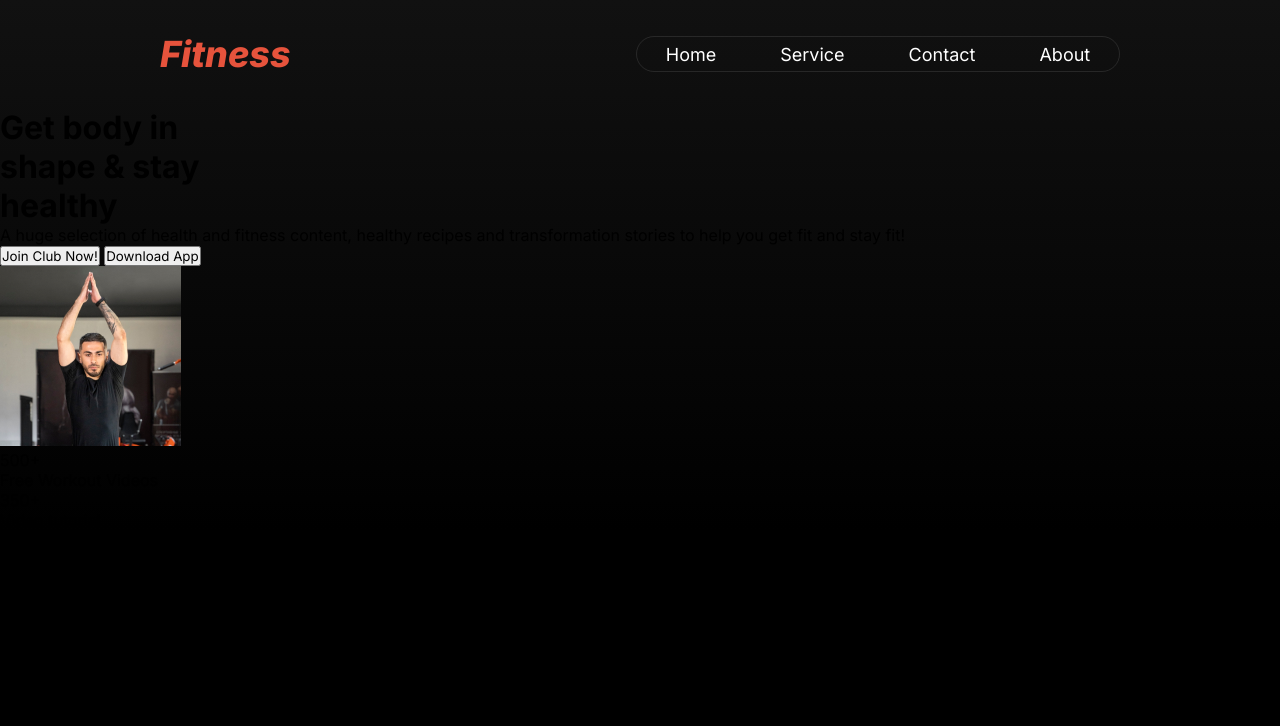
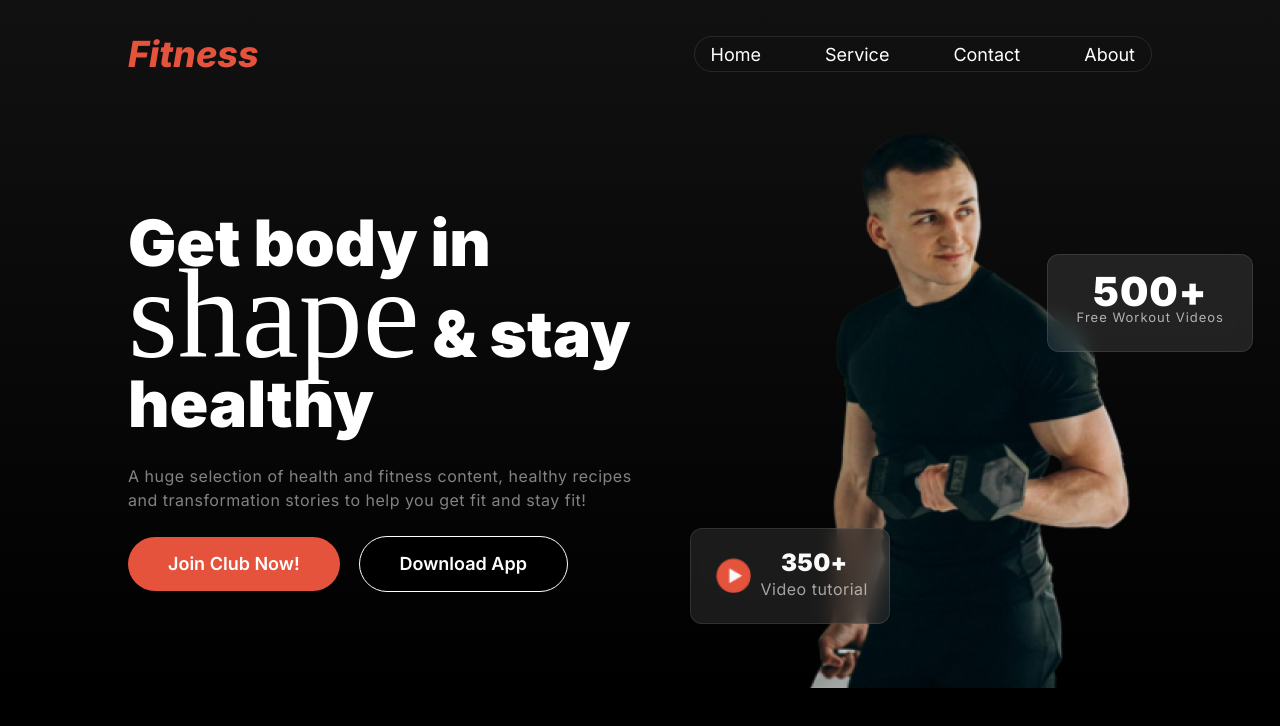
Before and after one commit to moman01/varsatile-ui, a plain HTML site: page index.html in a window 1280 px wide. Drawn offline with Linux system fonts and the light colour scheme; a web font is replaced by a local one.

Commit message:
banner section done

```diff
--- a/index.html
+++ b/index.html
@@ -20,18 +20,20 @@
      </nav>
 <div class="banner">
     <div class="banner-content">
-        <h1>Get body in <br> shape & stay <br> healthy</h1>
-        <p>A huge selection of health and fitness content, healthy recipes and transformation stories to help you get fit and stay
+        <h1>Get body in <br> <span class="shape">shape</span> & stay <br> healthy</h1>
+        <p>A huge selection of health and fitness content, healthy recipes <br> and transformation stories to help you get fit and stay
         fit!</p>
-        <button>Join Club Now!</button>
-        <button>Download App</button>
+        <button class="btn-primary">Join Club Now!</button>
+        <button class="btn-second">Download App</button>
+    </div>
+    <div class="bannerimage">
+        <img src="./images/banner.png" alt="" srcset="">
+        <button class="p1">500+ <br><span>Free Workout Videos</span></button>
+        <button class="p2">350+ <br><span>Video tutorial</span></button>
+        <img class="dot-arrow" src="./images/play.png" alt="">
     </div>
 </div>
-<div class="bannerimage">
-    <img src="./images/image 2.png" alt="" srcset="">
-    <p>500+ <br>Free Workout Videos</p>
-    <p>350+ <br>Video tutorial</p>
-</div>
+
 
     </header>
 
--- a/style.css
+++ b/style.css
@@ -1,58 +1,188 @@
-@import url('https://fonts.googleapis.com/css2?family=Inter:ital,opsz,wght@0,14..32,100..900;1,14..32,100..900&display=swap');
+@import url("https://fonts.googleapis.com/css2?family=Inter:ital,opsz,wght@0,14..32,100..900;1,14..32,100..900&display=swap");
 
-@import url('https://fonts.cdnfonts.com/css/miama');
+@import url("https://fonts.cdnfonts.com/css/miama");
 
-
-*{
+* {
   margin: 0;
   padding: 0;
   box-sizing: border-box;
-     font-family: "Inter",'Miama', sans-serif;
+  font-family: "Inter", "Miama", sans-serif;
 }
-body{
+body {
   background: #000;
 }
-header{
-    background: linear-gradient(180deg, #111 0%, rgba(119, 119, 119, 0.00) 100%);
+header {
+  background: linear-gradient(180deg, #111 0%, rgba(119, 119, 119, 0) 100%);
 }
-nav{
-    width: 75%;
+nav {
+  width: 80%;
   margin: 0 auto;
   padding: 2em 0;
   display: flex;
   justify-content: space-between;
   align-items: center;
 }
-nav h1{
-    color: #E6533C;
+nav h1 {
+  color: #e6533c;
   font-family: Inter;
   font-size: 36px;
   font-style: italic;
   font-weight: 800;
 }
-ul{
-
+ul {
   display: flex;
-padding: .4em 0.8em;
+  padding: 0.4em 0;
   align-items: center;
   justify-content: space-between;
   gap: 2em;
   border-radius: 39px;
-border: 1px solid rgba(255, 255, 255, 0.10);
-
+  border: 1px solid rgba(255, 255, 255, 0.1);
 }
-.nav-item{
+.nav-item {
   list-style-type: none;
 }
-.nav-item a{
+.nav-item a {
   text-decoration: none;
-    color: #FFF;
+  color: #fff;
   font-size: 18px;
   font-weight: 400;
   padding: 16px;
 }
-.nav-item :hover{
+.nav-item :hover {
   border-radius: 46px;
-background: #E6533C;
-padding: 8px 16px ;
+  background: #e6533c;
+  padding: 8px 16px;
 }
+
+.banner {
+  width: 80%;
+  margin: 0 auto;
+  display: flex;
+  justify-content: space-between;
+  align-items: center;
+}
+
+.banner-content h1 {
+  color: #fff;
+  font-family: Inter;
+  font-size: 4em;
+  font-style: normal;
+  font-weight: 900;
+  line-height: 110%;
+}
+.shape {
+  color: #fff;
+  font-family: Miama;
+  font-size: 2em;
+  font-style: normal;
+  font-weight: 400;
+}
+.banner-content p {
+  color: rgba(255, 255, 255, 0.5);
+
+  font-family: Inter;
+  font-style: normal;
+  font-weight: 400;
+  line-height: 24px;
+  letter-spacing: 0.5px;
+  margin: 1.5em 0;
+}
+.btn-primary {
+  border-radius: 42px;
+  background: #e6533c;
+  padding: 16px 40px;
+  border: none;
+  cursor: pointer;
+  color: #fff;
+  font-size: 18px;
+  font-style: normal;
+  font-weight: 600;
+  line-height: 22px;
+}
+.btn-second {
+  border: 1px solid #fff;
+  border-radius: 42px;
+  margin-left: 0.8em;
+  padding: 16px 40px;
+  color: #fff;
+  background: #000;
+  font-family: Inter;
+  font-size: 18px;
+  font-weight: 600;
+  line-height: 22px;
+}
+
+.bannerimage {
+
+  position: relative;
+}
+
+.p1 {
+  position: absolute;
+  top: 25%;
+  left: 70%;
+  z-index: 1;
+  width: 206px;
+  height: 98px;
+  display: block;
+  color: #fff;
+  font-family: Inter;
+  font-size: 40px;
+  font-style: normal;
+  font-weight: 900;
+  line-height: 1rem; /* 100% */
+  letter-spacing: 1px;
+  border-radius: 12px;
+  border: 1px solid rgba(255, 255, 255, 0.1);
+  background: rgba(255, 255, 255, 0.1);
+  backdrop-filter: blur(10px);
+}
+.p1 span {
+  color: rgba(255, 255, 255, 0.65);
+  font-family: Inter;
+  font-size: 13px;
+  font-style: normal;
+  font-weight: 400;
+  line-height: 10px; /* 153.846% */
+  letter-spacing: 1px;
+}
+.p2 {
+    position: absolute;
+    top: 72%;
+    right: 75%;
+  display: block;
+  width: 200px;
+  height: 96px;
+  border-radius: 12px;
+  border: 1px solid rgba(255, 255, 255, 0.1);
+  background: rgba(48, 48, 48, 0.54);
+  backdrop-filter: blur(10px);
+  color: #fafaf9;
+  font-family: Inter;
+  font-size: 24px;
+  font-style: normal;
+  font-weight: 900;
+  line-height: 24px; /* 100% */
+  letter-spacing: 0.3px;
+  padding-left: 2em;
+}
+.p2 span {
+  color: var(--Text-2, rgba(239, 237, 232, 0.65));
+
+  /* body-text */
+  font-family: Inter;
+  font-size: 16px;
+  font-style: normal;
+  font-weight: 400;
+  line-height: 24px; /* 150% */
+  letter-spacing: 0.5px;
+}
+
+.dot-arrow{
+    width: 10%;
+    height: auto;
+    display: block;
+    position: absolute;
+    top: 77%;
+    right: 115%;
+}
```
Also changed, not shown: Group 21.svg (deleted), images/Group 21.png (added), images/banner.png (renamed from images/Images 2.png), images/play.png (added). Lines whose indentation alone changed are shown as unchanged.
